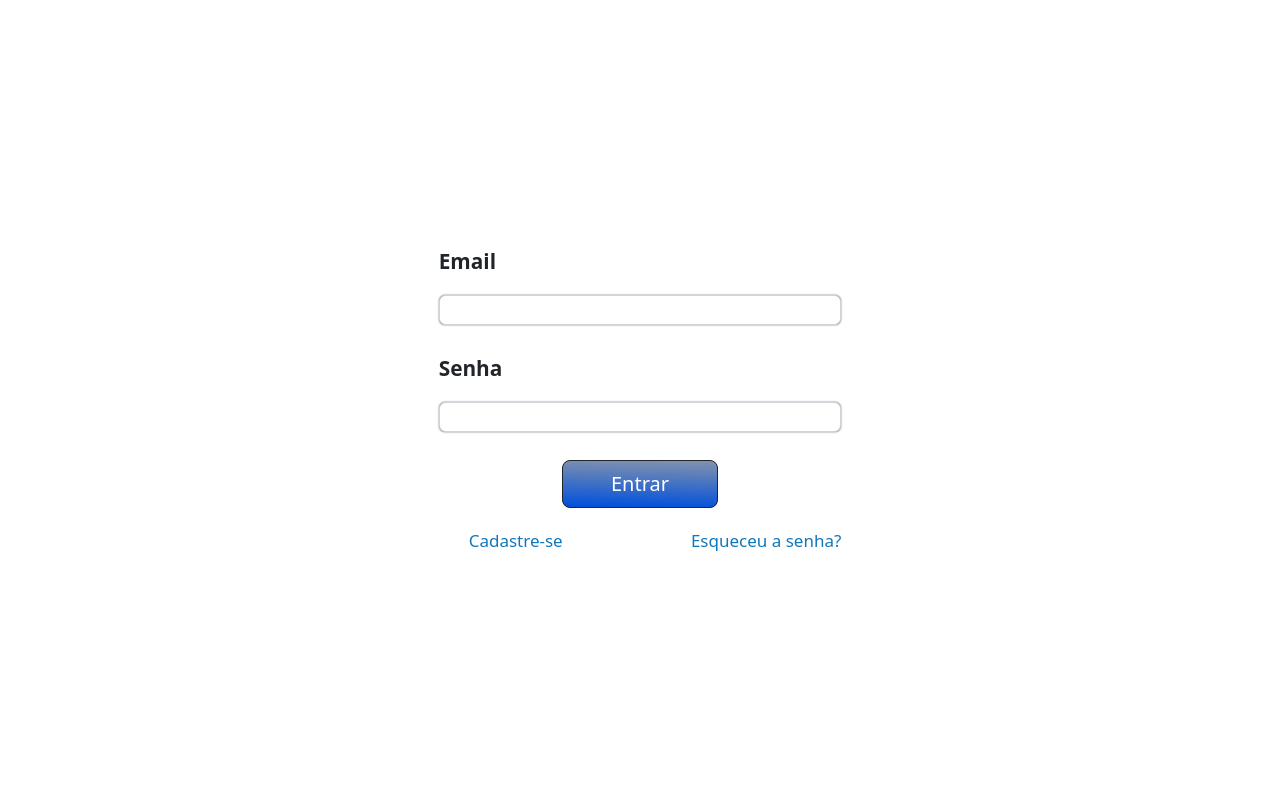
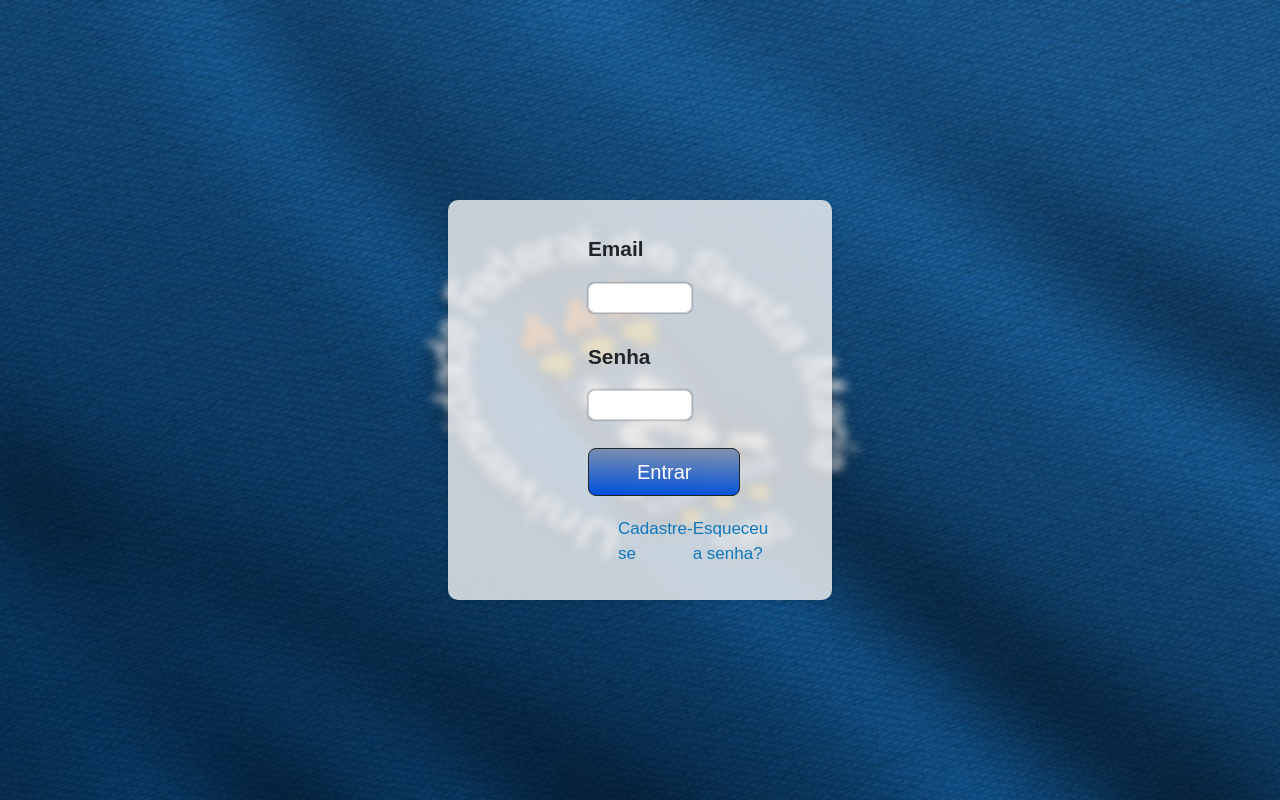
Before and after one commit to luismiguel3/prae-front, a React (Create React App) app: page / in a window 1280 px wide. Built offline with nearby package versions, Linux system fonts and the light colour scheme.

Commit message:
wip: login page

```diff
--- a/src/pages/Login/index.jsx
+++ b/src/pages/Login/index.jsx
@@ -24,6 +24,10 @@ function Login() {
     }
 
     return (
+    <>
+        <div class="background-image"></div>
+        <div class="login-screen">
+            <div class="login-container">
                 <Container fluid className='d-flex align-items-center justify-content-center' style={{height: '100vh'}}>
                     <Form onSubmit={handleSubmit(onSubmit)} style={{width:'100%'}}>
                         <Row md={1} className="justify-content-center"  >
@@ -63,6 +67,9 @@ function Login() {
                         </Row>
                     </Form>
                 </Container>
+            </div>
+        </div>
+    </>
     );
 }
 
--- a/src/pages/Login/styles.css
+++ b/src/pages/Login/styles.css
@@ -1,3 +1,46 @@
+.login-screen {
+    display: flex;
+    flex-direction: column;
+    align-items: center;
+    justify-content: center;
+    height: 100vh;
+    font-family: Arial, Helvetica, sans-serif;
+}
+
+.login-container {
+    width: 30%;
+    height: 50%;
+    background-color: rgba(245, 245, 245, 0.8);
+    border-radius: 10px;
+    box-shadow: 0px 2px 5px rgba(0, 0, 0, 0.1);
+    display: flex;
+    flex-direction: column;
+    justify-content: center;
+    align-items: center;
+}
+
+.background-image {
+    background-image: url('/public/bg.jpg');
+    background-size: cover;
+    background-position: center;
+    background-repeat: no-repeat;
+    height: 100%;
+    position: absolute;
+    width: 100%;
+    z-index: -1;
+}
+
+.background-image::before {
+    content: "";
+    background-image: url('/public/ufsm-logo.png');
+    background-size: 35%;
+    background-position: 50% 50%;
+    background-repeat: no-repeat;
+    filter: blur(5px);
+    height: 100%;
+    position: absolute;
+    width: 100%;
+}
 
 .input {
     height: 30px;
```
Also changed, not shown: public/bg.jpg (added), public/ufsm-logo.png (added). Lines whose indentation alone changed are shown as unchanged.
